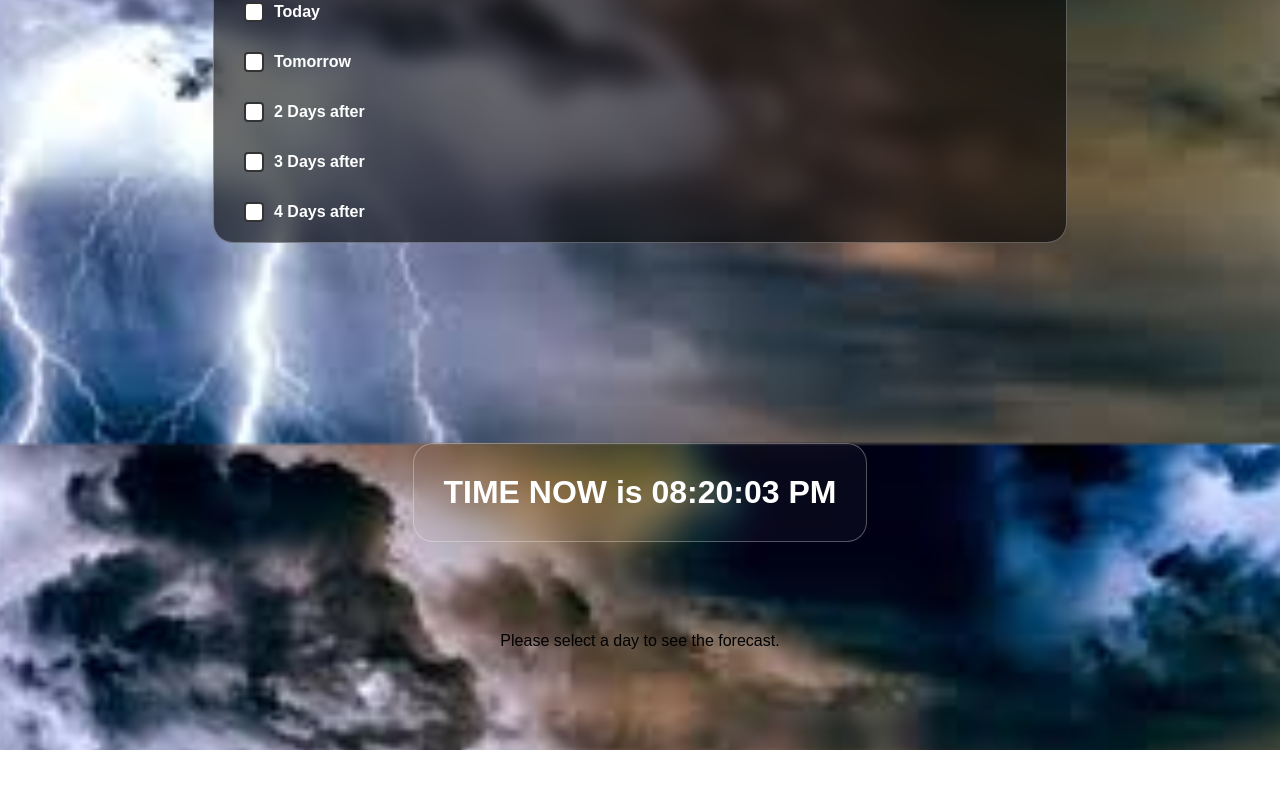
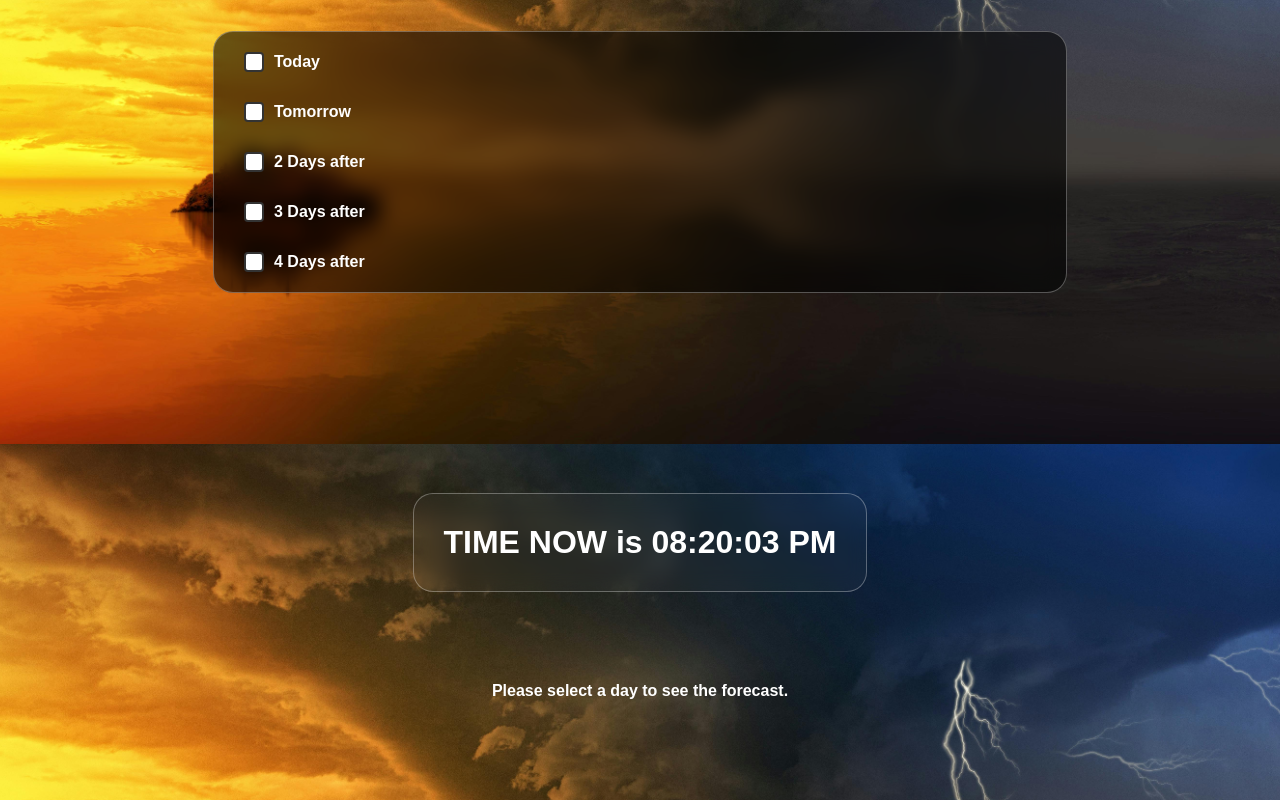
Before and after one commit to josephkhella2010/Weather-App, a React (Vite) app in the folder frontend/weatherApp/: page /weather in a window 1280 px wide. Shown: the part 356-1156 px from the top of the page. Before the commit the page ends 1106 px from the top, so only its background shows below. Built offline with nearby package versions, Linux system fonts and the light colour scheme.

Commit message:
FIXED Day

```diff
--- a/frontend/weatherApp/src/pages/Weather/WeatherPage.tsx
+++ b/frontend/weatherApp/src/pages/Weather/WeatherPage.tsx
@@ -18,13 +18,14 @@ import LoadingContainer from "../Home/childComponent/LoadingContainer";
 const useStyles = createUseStyles({
   homePageWrapper: {
     width: "100%",
-    backgroundImage: `url("/Foto/homeBackground.jpg")`,
+    backgroundImage: `url("/Foto/weatherTwo.jpg")`,
     backgroundAttachment: "fixed",
     backgroundPosition: "center",
     backgroundRepeat: "no-repeat",
     backgroundSize: "cover",
     minHeight: "100dvh",
     fontFamily: "'Exo 2', sans-serif",
+    padding: "50px 0px 0px 0px",
   },
   mainContainer: {
     backgroundColor: "blue",
@@ -70,10 +71,10 @@ export default function WeatherPage() {
         return date;
     }
   }
-
+  /*
   // Handle search button
   async function handleBtn() {
-    /*  if (!inputVal) return;
+    if (!inputVal) return;
     try {
       const weatherFunc = await getWeatherInfoDays(inputVal);
       const convertedDate = weatherFunc?.forecast.map((item: any) => ({
@@ -89,21 +90,11 @@ export default function WeatherPage() {
       setInputVal("");
     } catch (error) {
       console.log("error", error);
-    } */
+    }
   }
 
   // Handle checkbox change
-  /*   function handleCheckbox(e: React.ChangeEvent<HTMLInputElement>) {
-    const { checked, value } = e.target;
-    let newVal: string[] = [...checkVal];
-    if (checked) {
-      newVal.push(value);
-    } else {
-      newVal = newVal.filter((i) => i !== value);
-    }
-    setCheckVal(newVal);
-    dispatch(filterWeatherInfo(newVal));
-  } */
+
   /*
   async function handleCheckbox(e: React.ChangeEvent<HTMLInputElement>) {
     const { checked, value } = e.target;
@@ -206,6 +197,36 @@ export default function WeatherPage() {
 
     return grouped;
   }
+  /*  convert to day */
+  function convertToDay(dateString: string) {
+    const date = new Date(dateString);
+
+    // Get weekday name for all other dates
+    const DateName = date.toLocaleDateString("en-US", { weekday: "long" });
+
+    // ISO dates used for matching
+    const today = getIsoDate(0); // "YYYY-MM-DD"
+    const tomorrow = getIsoDate(1); // "YYYY-MM-DD"
+
+    let name = "";
+
+    // IMPORTANT: switch on the dateString, not the weekday name
+    switch (dateString) {
+      case today:
+        name = "Today";
+        break;
+
+      case tomorrow:
+        name = "Tomorrow";
+        break;
+
+      default:
+        name = DateName;
+        break;
+    }
+
+    return name;
+  }
 
   /* //////////////////////////////////////////////// */
 
@@ -216,7 +237,6 @@ export default function WeatherPage() {
       <FirstContainer
         inputVal={inputVal}
         setInputVal={setInputVal}
-        handleBtn={handleBtn}
         setCheckVal={setCheckVal}
         setWriteInput={setWriteInput}
       />
@@ -230,69 +250,8 @@ export default function WeatherPage() {
         weatherInfo={weatherInfo}
         groupWeatherByDateSimple={groupWeatherByDateSimple}
         getHeaderName={getHeaderName}
+        convertToDay={convertToDay}
       />
     </div>
   );
 }
-
-{
-  /*
-  return (
-    <div className={classes.homePageWrapper}>
-      <ToastContainer />
-      <FirstContainer inputVal={inputVal} setInputVal={setInputVal} />
-      <button onClick={handleBtn}>Search</button>
-      <h1>{writeInput}</h1>
-
-      <CheckboxContainer
-        checkVal={checkVal}
-        handleCheckbox={handleCheckbox}
-        getIsoDate={getIsoDate}
-      />
-
-      <div className={classes.mainContainer}>
-         {Object.keys(groupedByDate).length > 0 ? (
-          Object.keys(groupedByDate).map((date) => (
-            <div key={date}>
-              <h1>{getHeaderName(date)}</h1>
-              {groupedByDate[date].map((item: any, index: number) => {
-                const temp = Math.ceil(Number(item.main?.temp.toFixed(1)));
-                const tempMax = Math.ceil(
-                  Number(item.main.temp_max.toFixed(1))
-                );
-                const tempMin = Math.ceil(
-                  Number(item.main?.temp_min.toFixed(1))
-                );
-                const windSpeed = item.wind.speed.toFixed(1);
-
-                return (
-                  <div
-                    key={index}
-                    style={{
-                      marginBottom: "10px",
-                      border: "1px solid white",
-                      padding: "10px",
-                    }}
-                  >
-                    <p>Date: {item.dt_txt}</p>
-                    <p>Temperature: {temp}°C</p>
-                    <p>Weather: {item.weather?.[0]?.description}</p>
-                    <p>Status: {item.weather?.[0]?.main}</p>
-                    <p>Temperature-max: {tempMax}°C</p>
-                    <p>Temperature-min: {tempMin}°C</p>
-                    <p>Wind Speed: {windSpeed} %</p>
-                  </div>
-                );
-              })}
-            </div>
-          ))
-        ) : (
-          <p>Please select a day to see the forecast.</p>
-        )}
-
-      </div>
-    </div>
-  );
-}
-  */
-}
--- a/frontend/weatherApp/src/pages/Weather/childComponent/FirstContainer.tsx
+++ b/frontend/weatherApp/src/pages/Weather/childComponent/FirstContainer.tsx
@@ -35,13 +35,11 @@ const useStyles = createUseStyles({
 interface FirstContainerProps {
   inputVal: string;
   setInputVal: (inputVal: string) => void;
-  handleBtn: () => void;
   setCheckVal: React.Dispatch<React.SetStateAction<string[]>>;
   setWriteInput: (inputVal: string) => void;
 }
 
 export default function FirstContainer({
-  handleBtn,
   inputVal,
   setInputVal,
   setWriteInput,
@@ -63,7 +61,7 @@ export default function FirstContainer({
       <h1>Weather App</h1>
       <div className={classes.inputSection}>
         <input type="text" value={inputVal} onChange={handlechange} />
-        <CiSearch onClick={handleBtn} />
+        <CiSearch />
       </div>
     </div>
   );
--- a/frontend/weatherApp/src/pages/Weather/childComponent/WeatherInfoPage.tsx
+++ b/frontend/weatherApp/src/pages/Weather/childComponent/WeatherInfoPage.tsx
@@ -13,8 +13,8 @@ const useStyles = createUseStyles({
   },
   dateHeader: {
     color: "#ffffff",
-    marginBottom: "30px",
     width: "90%",
+    fontSize: "24PX",
   },
   SecondContainerMainContainer: {
     display: "flex",
@@ -25,20 +25,7 @@ const useStyles = createUseStyles({
     "@media (max-width: 768px)": {},
   },
   SecondContainerSection: {
-    /*  display: "flex",
-    justifyContent: "space-between",
-    gap: "50px",
-    alignItems: "center",
-    width: "90%",
-   padding: "20px",
-    borderRadius: "20px",
-    backdropFilter: "blur(10px)",
-    WebkitBackdropFilter: "blur(10px)",
-    border: "1px solid rgba(255, 255, 255, 0.3)",
-    marginBottom: "50px",
-    "@media (max-width: 768px)": {
-      flexDirection: "column",
-    }, */
+    marginTop: "30px",
     display: "grid",
     justifyContent: "space-between",
     gridTemplateColumns: "7fr 5fr",
@@ -51,7 +38,7 @@ const useStyles = createUseStyles({
     border: "1px solid rgba(255, 255, 255, 0.3)",
     marginBottom: "50px",
     "@media (max-width: 768px)": {
-      flexDirection: "column",
+      gridTemplateColumns: "repeat(1,1fr)",
     },
   },
   SecondContainerLeftMainContent: {
@@ -67,6 +54,9 @@ const useStyles = createUseStyles({
     display: "flex",
     flexDirection: "column",
     gap: "30px",
+    "@media (max-width: 768px)": {
+      order: "2",
+    },
     "& h2": {
       textAlign: "center",
       fontSize: "30px",
@@ -145,7 +135,6 @@ const useStyles = createUseStyles({
     /*         width: "40%",
      */
     width: "100%",
-
     height: "fit-content",
     padding: "25px",
     borderRadius: "15px",
@@ -163,6 +152,7 @@ const useStyles = createUseStyles({
     },
     "@media (max-width: 768px)": {
       width: "100%",
+      order: "1",
     },
   },
   SecondContainerRightContentUpperContent: {
@@ -210,17 +200,30 @@ const useStyles = createUseStyles({
     color: "#ffffff",
     gap: "30px",
   },
+  selectPara: {
+    fontFamily: "'Exo 2', sans-serif",
+    color: "#ffffff",
+    fontWeight: "700",
+  },
+  dateHeaderPara: {
+    color: "#ffffff",
+    textAlign: "left",
+    width: "90%",
+    marginTop: "20px",
+  },
 });
 
 interface WeatherInfoPageProps {
   weatherInfo: any;
   groupWeatherByDateSimple: (weatherInfo: any) => void;
   getHeaderName: (date: string) => string;
+  convertToDay: (dateString: string) => string;
 }
 export default function WeatherInfoPage({
   weatherInfo,
   groupWeatherByDateSimple,
   getHeaderName,
+  convertToDay,
 }: WeatherInfoPageProps) {
   const classes = useStyles();
   const gropArray: any = groupWeatherByDateSimple(weatherInfo);
@@ -270,17 +273,25 @@ export default function WeatherInfoPage({
       <div className={classes.SecondContainerWrapper}>
         <ClockTime />
         {weatherInfo && weatherInfo.length > 0 ? (
-          gropArray.map((group: any) => (
+          gropArray.map((group: any) => {
+            const dayName = convertToDay(group.weatherDate);
+
+            return (
               <div
                 key={group.weatherDate}
                 className={classes.SecondContainerMainContainer}
               >
                 {/* Day Header */}
                 <h3 className={classes.dateHeader}>
-                {getHeaderName(group.weatherDate)}
+                  {convertToDay(group.weatherDate)}
                 </h3>
 
-              {/* All 3-hour forecast slots for this day */}
+                {dayName === "Today" || dayName === "Tomorrow" ? (
+                  ""
+                ) : (
+                  <p className={classes.dateHeaderPara}>{group.weatherDate}</p>
+                )}
+                {/* array for group*/}
                 {group.weatherData.map((item: any, index: number) => {
                   const temp = Math.ceil(Number(item.main?.temp.toFixed(1)));
                   const tempMax = Math.ceil(
@@ -319,7 +330,7 @@ export default function WeatherInfoPage({
                             classes.SecondContainerRightContentUpperContent
                           }
                         >
-                        <p> {getHeaderName(group.weatherDate)}</p>
+                          <p> {convertToDay(group.weatherDate)}</p>
                         </div>
                         <div
                           className={
@@ -352,9 +363,12 @@ export default function WeatherInfoPage({
                   );
                 })}
               </div>
-          ))
+            );
+          })
         ) : (
-          <p>Please select a day to see the forecast.</p>
+          <p className={classes.selectPara}>
+            Please select a day to see the forecast.
+          </p>
         )}
       </div>
     </>
```
Also changed, not shown: frontend/weatherApp/public/Foto/weatherTwo.jpg (added). Lines whose indentation alone changed are shown as unchanged.
